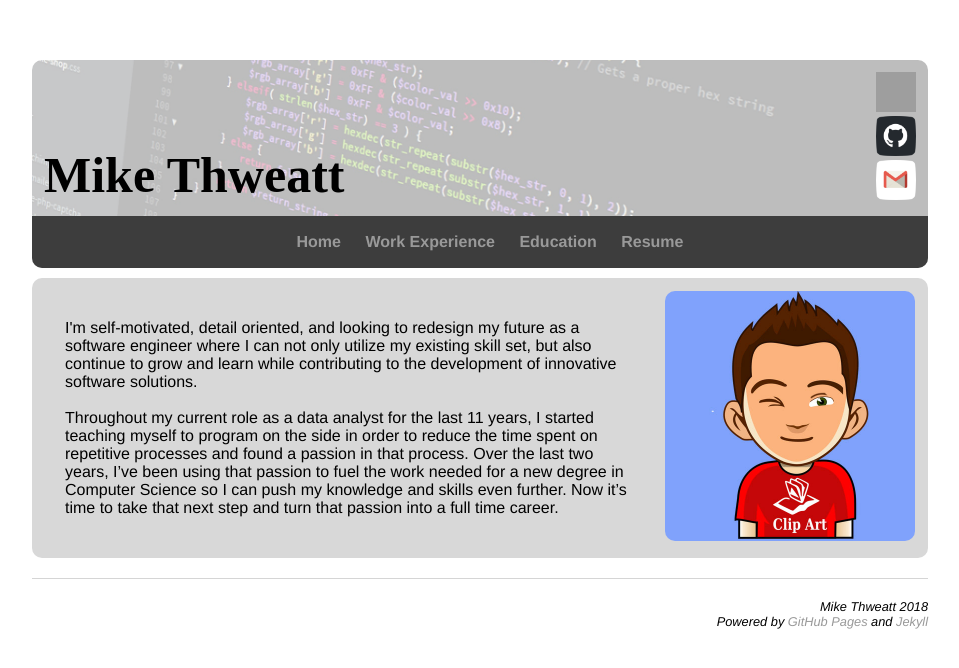
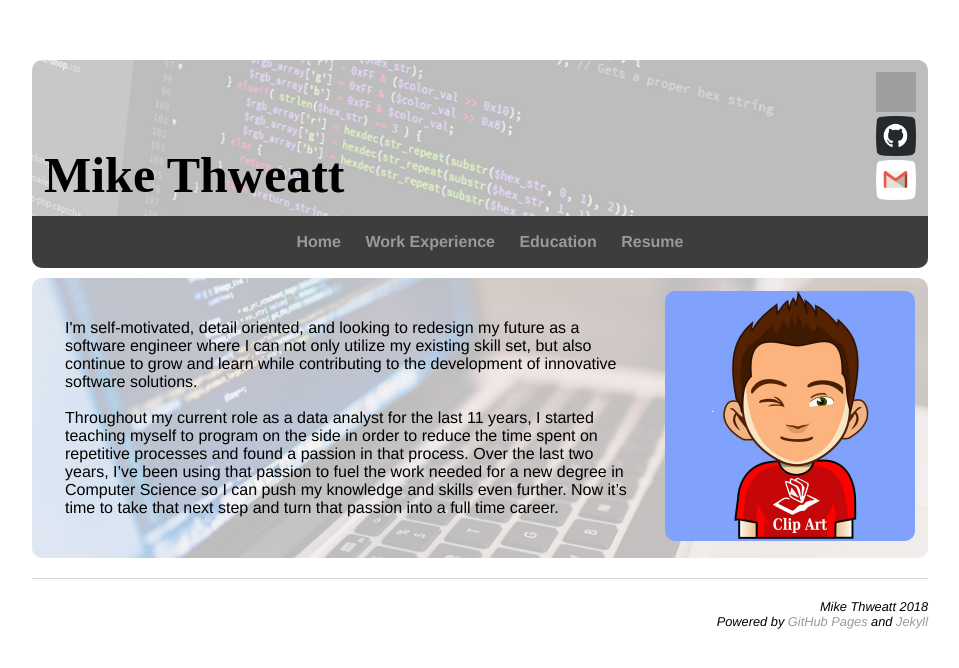
Before and after one commit to thweattm/thweattm.github.io, a Jekyll site: the page built from index.html, in a window 1280 px wide. Shown: the top 668 px of the page, without its empty margins (160-1119 px from the left). Built offline with Jekyll 4.4.1, drawn with Linux system fonts in a browser that asks for light colours; grey boxes are pictures that could not be loaded.

Commit message:
Update main.css

```diff
--- a/css/main.css
+++ b/css/main.css
@@ -89,16 +89,12 @@ div.navigation {
 	padding: 1px;
 }
 
-div.education, div.work {
+div.education, div.work, div.about {
 	background-color: #fff;
 	margin-top: 10px;
 	background-position: center center;
 	background-repeat: no-repeat;
 	background-size: 100%;
-}
-
-div.about {
-	margin-top: 10px;
 }
 
 #osu.education {
@@ -116,6 +112,10 @@ div.about {
 
 #dish.work {
 	background-image: url("/pics/background_work2.jpg");
+}
+
+.about {
+	background-image: url("/pics/background_about.jpg");
 }
 
 /*td definition for the name within the header */
```
